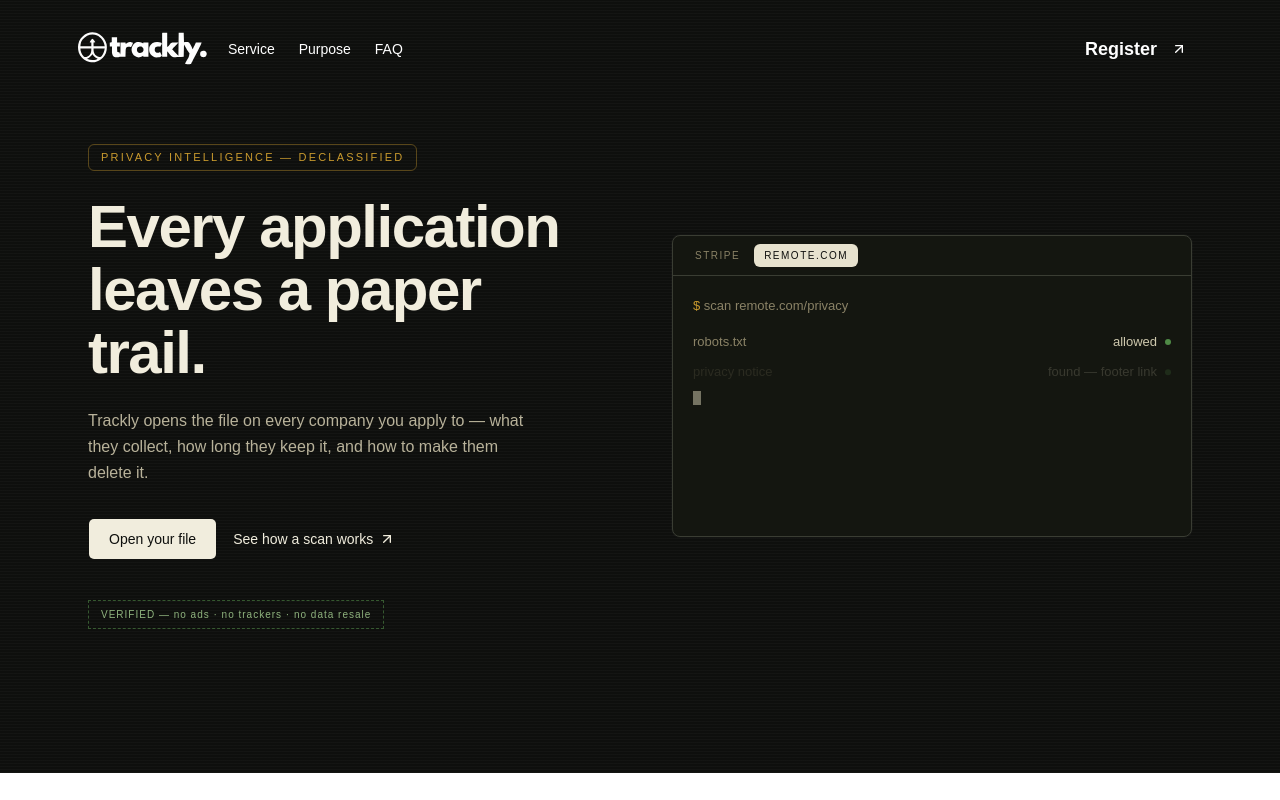
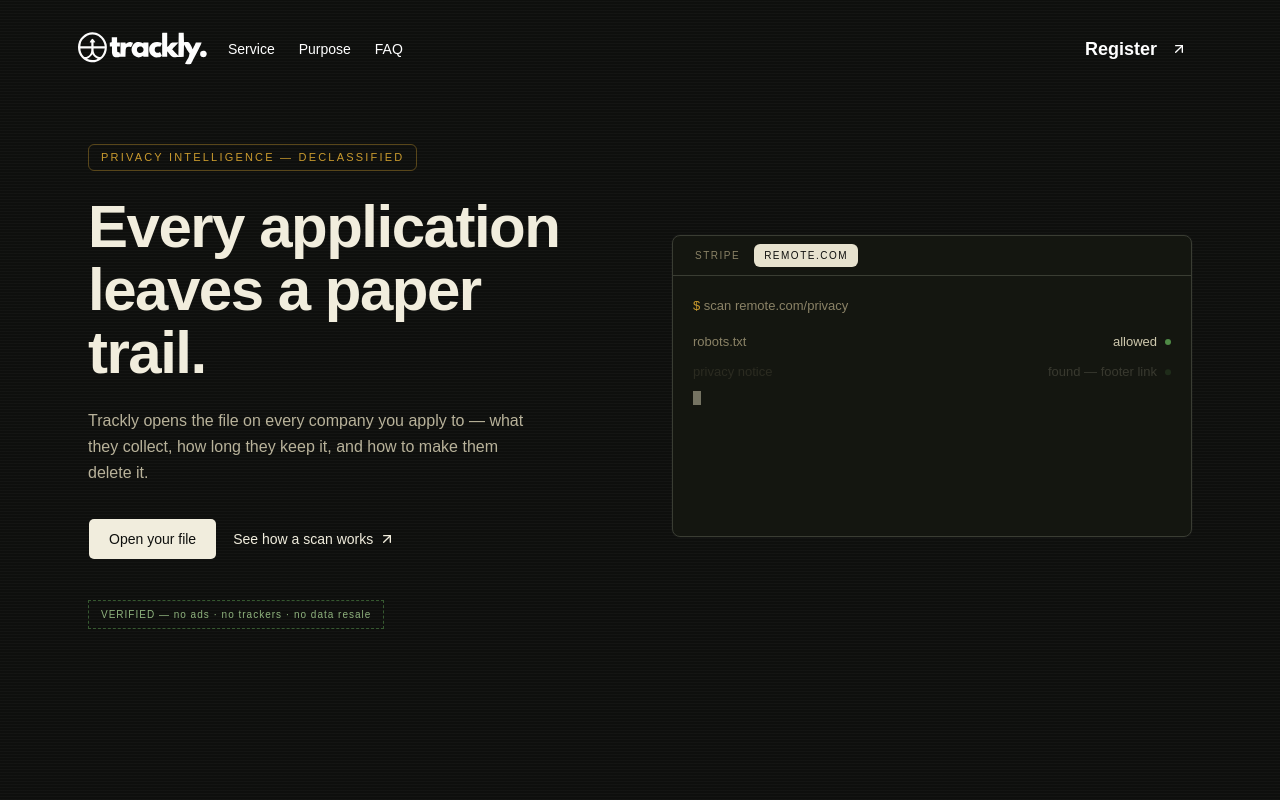
Before and after one commit to srahman14/trackly, a Next.js app: page / in a window 1280 px wide. Shown: the top 800 px of the page. Built offline with nearby package versions, Linux system fonts and the light colour scheme; a web font is replaced by a local one.

Commit message:
chore: update ui

```diff
--- a/src/app/(main)/page.tsx
+++ b/src/app/(main)/page.tsx
@@ -827,7 +827,7 @@
       className={`${mono.variable} ${sans.variable} min-h-screen bg-white font-[family-name:var(--font-sans)] text-gray-900`}
     >
       {/* ============================= HERO (unchanged palette) ============================= */}
-      <section className="relative overflow-hidden bg-[#0E0F0D]">
+      <section className="relative pb-24 overflow-hidden bg-[#0E0F0D]">
         <div className="pointer-events-none absolute inset-0 bg-[repeating-linear-gradient(0deg,rgba(255,255,255,0.025)_0px,rgba(255,255,255,0.025)_1px,transparent_1px,transparent_3px)]" />
         <motion.div
           className="pointer-events-none absolute top-0 h-full w-40 bg-gradient-to-r from-transparent via-[#C99A2E]/10 to-transparent motion-reduce:hidden"
```
